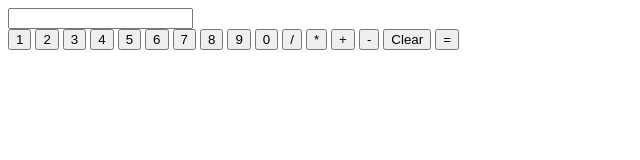
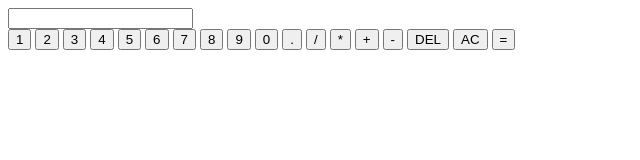
Before and after one commit to luccamaidana/calculator, a plain HTML site: page index.html in a window 1280 px wide. Shown: the whole page, without its empty margins (0-640 px from the left). Drawn offline with Linux system fonts and the light colour scheme.

Commit message:
Add Del and . buttons

```diff
--- a/index.html
+++ b/index.html
@@ -4,7 +4,7 @@
     <meta charset="UTF-8">
     <meta name="viewport" content="width=device-width, initial-scale=1.0">
     <title>Calculator</title>
-
+    <link rel="stylesheet" href="style.css">
 </head>
 <body>
     <div id="calculator">
@@ -20,11 +20,13 @@
             <button value="8">8</button>
             <button value="9">9</button>
             <button value="0">0</button>
+            <button value=".">.</button>
             <button value="/">/</button>
             <button value="*">*</button>
             <button value="+">+</button>
             <button value="-">-</button>
-            <button id="clear">Clear</button>
+            <button id="del">DEL</button>
+            <button id="clear">AC</button>
             <button id="equals">=</button>
         </div>
     </div>
```
